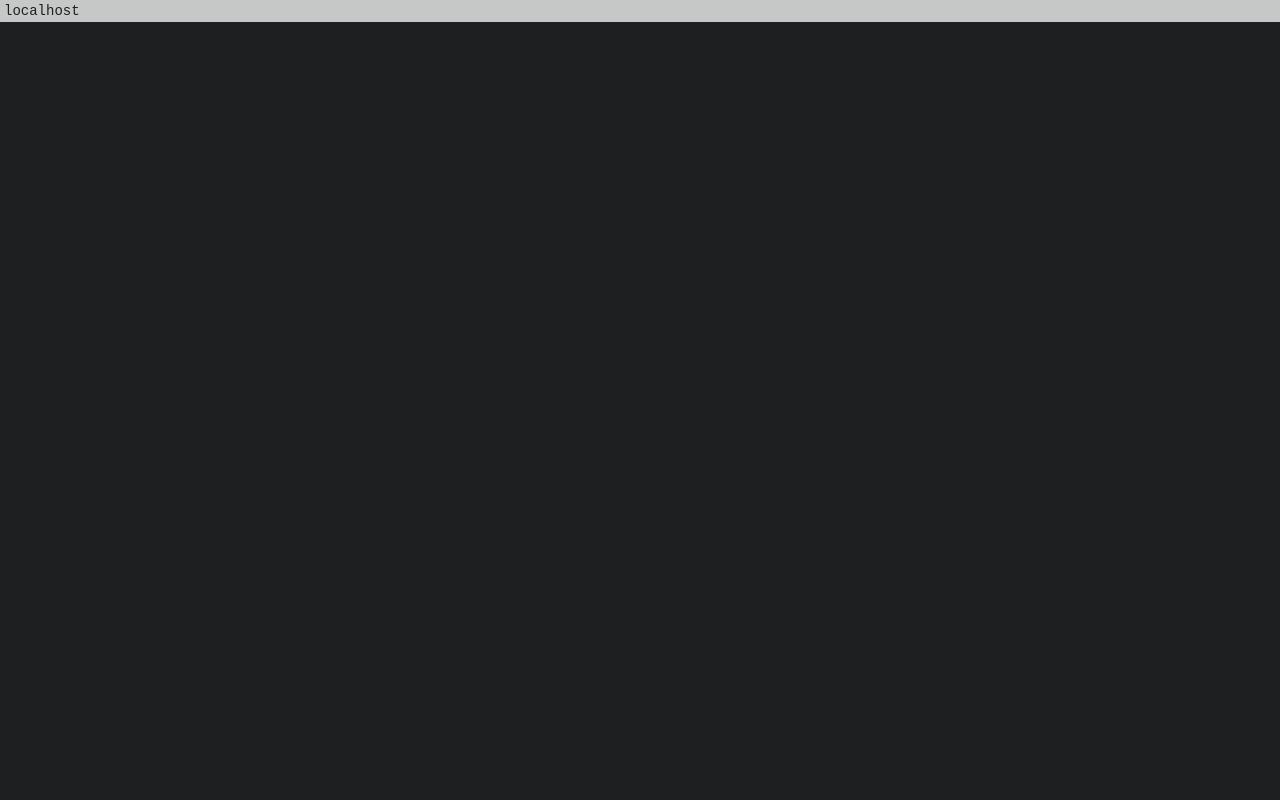
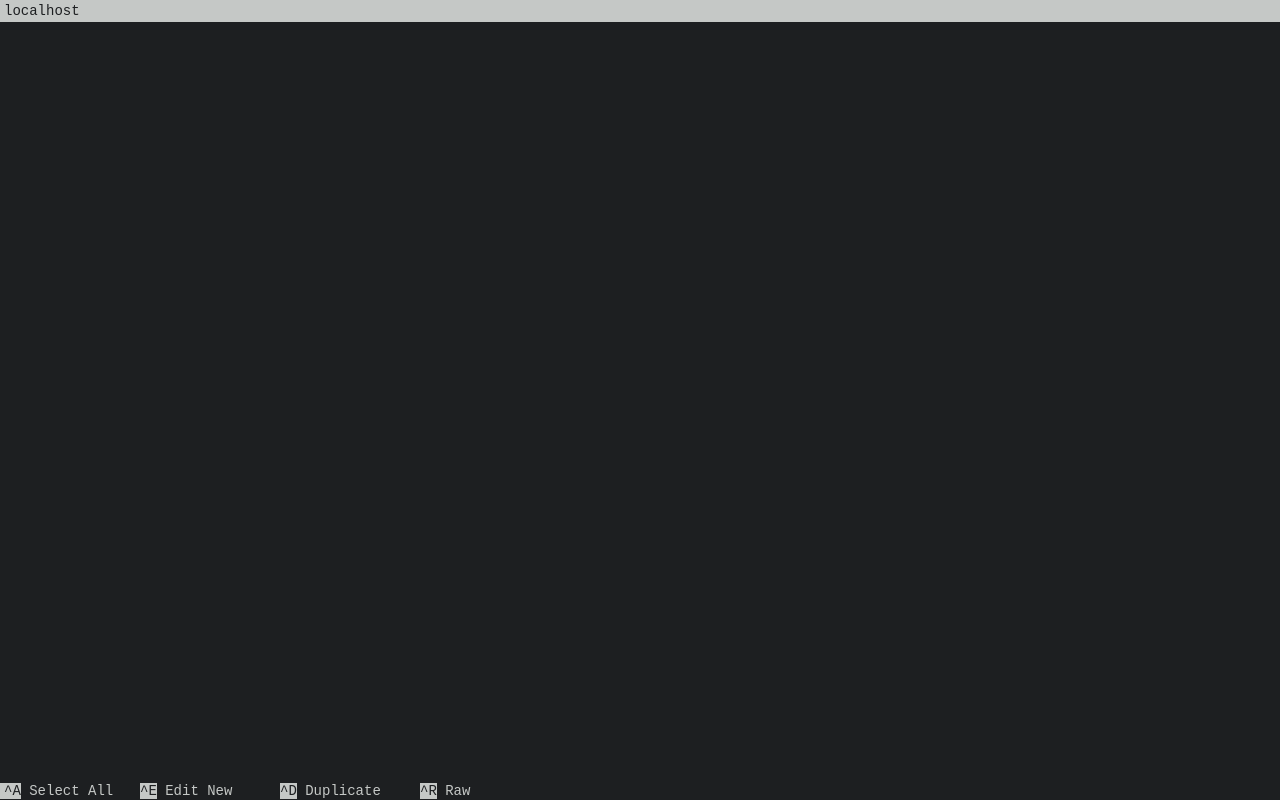
Before and after one commit to arnellebalane/snippets, a React (Vite) app in the folder frontend-react/: page / in a window 1280 px wide. Built offline with nearby package versions, Linux system fonts and the light colour scheme.

Commit message:
Add Footer component

```diff
--- a/frontend-react/package.json
+++ b/frontend-react/package.json
@@ -15,6 +15,7 @@
     "react-router-dom": "^6.11.1"
   },
   "devDependencies": {
+    "@types/node": "^20.1.1",
     "@types/react": "^18.0.28",
     "@types/react-dom": "^18.0.11",
     "@typescript-eslint/eslint-plugin": "^5.57.1",
--- a/frontend-react/src/App.tsx
+++ b/frontend-react/src/App.tsx
@@ -1,5 +1,5 @@
 import { BrowserRouter, Route, Routes } from 'react-router-dom';
-import { CreateSnippet } from './views/CreateSnippet/CreateSnippet';
+import { CreateSnippet } from 'views/CreateSnippet/CreateSnippet';
 
 export const App = () => {
     return (
--- /dev/null
+++ b/frontend-react/src/components/Footer/Footer.module.css
@@ -0,0 +1,25 @@
+.footer {
+    padding-top: 0.4rem;
+    user-select: none;
+}
+
+.shortcuts {
+    display: flex;
+    padding: 0;
+    list-style: none;
+}
+
+.shortcut {
+    width: 14rem;
+}
+
+.shortcut span {
+    margin-right: 1ch;
+
+    color: var(--text-inverted);
+    background-color: var(--bg-inverted);
+}
+
+.shortcut:first-child span {
+    padding-left: 0.4rem;
+}
--- /dev/null
+++ b/frontend-react/src/components/Footer/Footer.tsx
@@ -0,0 +1,28 @@
+import s from './Footer.module.css';
+
+type Shortcut = {
+    key: string;
+    label: string;
+};
+
+export const Footer = () => {
+    const shortcuts: Shortcut[] = [
+        { key: '^A', label: 'Select All' },
+        { key: '^E', label: 'Edit New' },
+        { key: '^D', label: 'Duplicate' },
+        { key: '^R', label: 'Raw' },
+    ];
+
+    return (
+        <footer className={s.footer}>
+            <ul className={s.shortcuts}>
+                {shortcuts.map(({ key, label }) => (
+                    <li key={key} className={s.shortcut}>
+                        <span>{key}</span>
+                        {label}
+                    </li>
+                ))}
+            </ul>
+        </footer>
+    );
+};
--- a/frontend-react/src/components/Header/Header.module.css
+++ b/frontend-react/src/components/Header/Header.module.css
@@ -2,6 +2,7 @@
     padding: 0.2rem 0.4rem;
     color: var(--text-inverted);
     background-color: var(--bg-inverted);
+    user-select: none;
 }
 
 .title {
--- a/frontend-react/src/index.css
+++ b/frontend-react/src/index.css
@@ -6,6 +6,7 @@
 }
 
 html {
+    --text-primary: #c5c8c6;
     --text-inverted: #1d1f21;
     --bg-primary: #1d1f21;
     --bg-inverted: #c5c8c6;
@@ -17,6 +18,7 @@ body {
     font-family: monospace;
     font-size: 1.4rem;
     line-height: 1.8rem;
+    color: var(--text-primary);
     background-color: var(--bg-primary);
 }
 
--- a/frontend-react/src/views/CreateSnippet/CreateSnippet.tsx
+++ b/frontend-react/src/views/CreateSnippet/CreateSnippet.tsx
@@ -1,10 +1,13 @@
-import { Header } from '../../components/Header/Header';
+import { Footer } from 'components/Footer/Footer';
+import { Header } from 'components/Header/Header';
 import s from './CreateSnippet.module.css';
 
 export const CreateSnippet = () => {
     return (
         <main className={s.main}>
             <Header />
+            <div></div>
+            <Footer />
         </main>
     );
 };
--- a/frontend-react/tsconfig.json
+++ b/frontend-react/tsconfig.json
@@ -17,7 +17,11 @@
     "strict": true,
     "noUnusedLocals": true,
     "noUnusedParameters": true,
-    "noFallthroughCasesInSwitch": true
+    "noFallthroughCasesInSwitch": true,
+
+    "paths": {
+      "*": ["./src/*"]
+    }
   },
   "include": ["src"],
   "references": [{ "path": "./tsconfig.node.json" }]
--- a/frontend-react/vite.config.ts
+++ b/frontend-react/vite.config.ts
@@ -1,7 +1,14 @@
+import path from 'path';
 import { defineConfig } from 'vite';
 import react from '@vitejs/plugin-react';
 
 // https://vitejs.dev/config/
 export default defineConfig({
     plugins: [react()],
+    resolve: {
+        alias: {
+            components: path.resolve(__dirname, 'src/components'),
+            views: path.resolve(__dirname, 'src/views'),
+        },
+    },
 });
```
Also changed, not shown: 1 other file (tests, documents, lock files or other folders).
